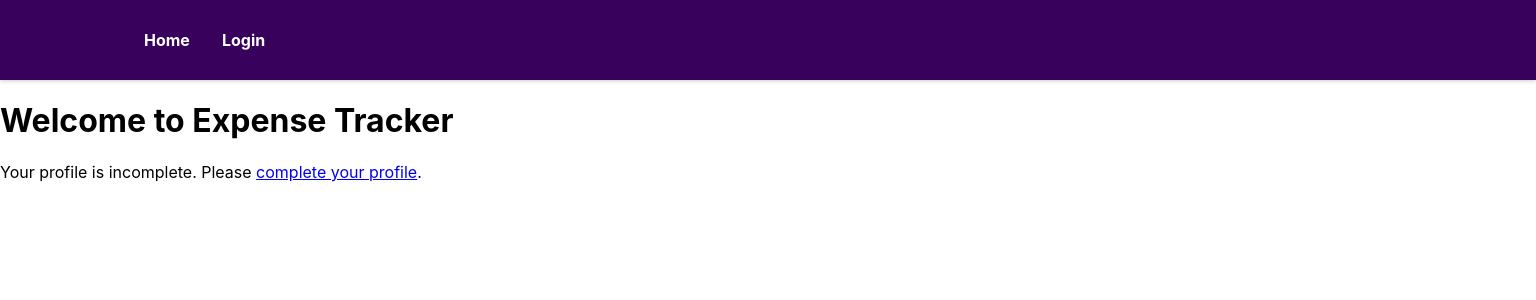
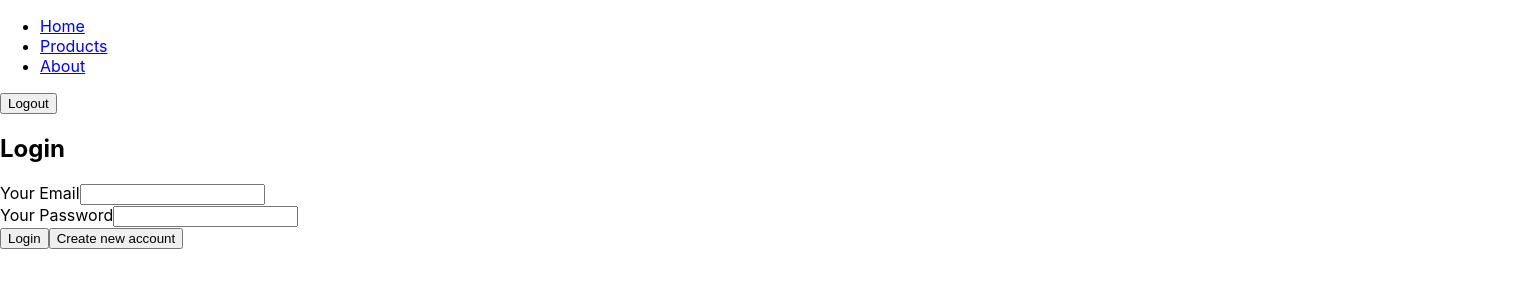
Before and after one commit to Sowmiya04Balachandran/Expense-Tracker, a React (Create React App) app: page / in a window 1280 px wide. Shown: the top 300 px of the page, 1536 px wide, since content can reach past the window. Built offline with nearby package versions, Linux system fonts and the light colour scheme.

Commit message:
updateprofile

```diff
--- a/src/App.js
+++ b/src/App.js
@@ -1,23 +1,46 @@
-import { BrowserRouter as Router, Route, Routes } from 'react-router-dom';
-import LoginForm from './Login/Login'; // Make sure this import is correct
+// import { BrowserRouter as Router, Route, Routes } from 'react-router-dom';
+// import LoginForm from './Login/Login'; // Make sure this import is correct
+// import Home from './Home/Home';
+// import MainNavigation from './MainNavigation';
+// import Profile from './Profile/Profile';
+// import AuthContextProvider from './store/AuthContextProvider';
+
+// function App() {
+//   return (
+//     <AuthContextProvider>
+//     <Router>
+//       <MainNavigation />
+
+//       <Routes>
+//         <Route path="/" element={<Home />} />
+//         <Route path="/Login" element={<LoginForm />} />
+//         <Route path="/profile" element={<Profile />} />
+//       </Routes>
+
+//     </Router>
+//     </AuthContextProvider>
+//   );
+// }
+
+// export default App;
+
+import './App.css';
+import { Route, BrowserRouter as Router, Routes } from 'react-router-dom'; // Use BrowserRouter as Router
 import Home from './Home/Home';
-import MainNavigation from './MainNavigation';
+import AuthContextProvider from './store/AuthContextProvider.js';
+import UpdateProfile from './UpdateDetail/UpdateDetail';
 import Profile from './Profile/Profile';
-import AuthContextProvider from './store/AuthContextProvider';
 
 function App() {
   return (
     <AuthContextProvider>
-    <Router>
-      <MainNavigation />
-
-      <Routes>
-        <Route path="/" element={<Home />} />
-        <Route path="/Login" element={<LoginForm />} />
-        <Route path="/profile" element={<Profile />} />
-      </Routes>
-
-    </Router>
+      <Router>
+        <Routes> {/* Use Routes to define your routes */}
+          <Route path="/" element={<Home />} />
+          <Route path="/updateprofile" element={<UpdateProfile />} />
+          <Route path="/completeprofile" element={<Profile />} />
+        </Routes>
+      </Router>
     </AuthContextProvider>
   );
 }
--- a/src/Home/Home.js
+++ b/src/Home/Home.js
@@ -1,19 +1,35 @@
-import React, { useState } from 'react';
-import { Link } from 'react-router-dom';
+// // src/utils/api.js
+// import firebase from 'firebase/app';
+// import 'firebase/firestore';
 
+// export async function fetchUserProfile(userId) {
+//   try {
+//     const userProfileRef = firebase.firestore().collection('userProfiles').doc(userId);
+//     const userProfileSnapshot = await userProfileRef.get();
+
+//     if (userProfileSnapshot.exists) {
+//       return userProfileSnapshot.data();
+//     }
+
+//     return null; // User profile not found
+//   } catch (error) {
+//     console.error('Error fetching user profile:', error);
+//     throw error;
+//   }
+// }
+import React from 'react'
+import MainNavigation from '../MainNavigation';
+import Login from '../Login/Login';
 const Home = () => {
-  const [isProfileIncomplete, setIsProfileIncomplete] = useState(true); // Set to true if the profile is incomplete
+    return (
+        <div>
+            <MainNavigation />
+            <Login />
+        </div>
 
-  return (
-    <div>
-      <h1>Welcome to Expense Tracker</h1>
-      {isProfileIncomplete ? (
-        <p>Your profile is incomplete. Please <Link to="/profile">complete your profile</Link>.</p>
-      ) : (
-        <p>Welcome to Expense Tracker! Your profile is complete.</p>
-      )}
-    </div>
-  );
-};
 
-export default Home;
+
+    )
+}
+
+export default Home
--- a/src/Login/Login.js
+++ b/src/Login/Login.js
@@ -145,35 +145,33 @@
 // export default Login;
 
 import React, { useState, useRef, useContext } from 'react';
-import classes from './Login.module.css';
-import AuthContext from '../store/AuthContext';
+import AuthContext from '../store/AuthContext.js';
 import { useNavigate } from 'react-router-dom';
 
-// Import or define the eye icon URL
-const eyeIconUrl = 'https://tse3.mm.bing.net/th?id=OIP.32AFxKPGbh-H_qiUQDPMfwHaHa&pid=Api&P=0&h=220';
-
 const Login = () => {
-  const navigate = useNavigate();
   const [isLogin, setIsLogin] = useState(true);
   const [isLoading, setIsLoading] = useState(false);
-  const [showPassword, setShowPassword] = useState(false);
   const authCtx = useContext(AuthContext);
   const emailInputRef = useRef();
   const passwordInputRef = useRef();
+  const confirmPasswordInputRef = useRef();
+  const navigate = useNavigate();
 
   const submitHandler = (event) => {
     event.preventDefault();
+
     const enteredEmail = emailInputRef.current.value;
     const enteredPassword = passwordInputRef.current.value;
 
     localStorage.setItem('email', enteredEmail);
     setIsLoading(true);
+
     let url;
 
     if (isLogin) {
-      url = 'https://identitytoolkit.googleapis.com/v1/accounts:signInWithPassword?key=AIzaSyCgl1Kkkaw7_gJny8ISnqxhFean3l_05B8';
+      url = 'https://identitytoolkit.googleapis.com/v1/accounts:signInWithPassword?key=AIzaSyCgl1Kkkaw7_gJny8ISnqxhFean3l_05B8'; // Replace with your API key
     } else {
-      url = 'https://identitytoolkit.googleapis.com/v1/accounts:signUp?key=AIzaSyCgl1Kkkaw7_gJny8ISnqxhFean3l_05B8';
+      url = 'https://identitytoolkit.googleapis.com/v1/accounts:signUp?key=AIzaSyCgl1Kkkaw7_gJny8ISnqxhFean3l_05B8'; // Replace with your API key
     }
 
     fetch(url, {
@@ -189,16 +187,18 @@ const Login = () => {
     })
       .then((res) => {
         setIsLoading(false);
+
         if (res.ok) {
-          navigate('/');
           return res.json();
         } else {
           if (!res.ok) {
             return res.json().then((data) => {
-              let errorMessage = 'Authentication unsuccessful';
+              let errorMessage = "Authentication unsuccessful";
+
               if (data && data.error && data.error.message) {
                 errorMessage = data.error.message;
               }
+
               throw new Error(errorMessage);
             });
           }
@@ -206,6 +206,7 @@ const Login = () => {
       })
       .then((data) => {
         authCtx.login(data.idToken);
+        navigate('/updateprofile'); // Redirect to UpdateProfile
       })
       .catch((err) => {
         alert(err.message);
@@ -216,52 +217,33 @@ const Login = () => {
     setIsLogin((prevState) => !prevState);
   };
 
-  const togglePasswordVisibility = () => {
-    setShowPassword((prevState) => !prevState);
-  };
-
   return (
     <div>
-      <section className={classes.auth}>
+      <section className="auth">
         <h1>{isLogin ? 'Login' : 'Sign Up'}</h1>
         <form onSubmit={submitHandler}>
-          <div className={classes.control}>
+          <div className="control">
             <label htmlFor="email">Your Email</label>
             <input type="email" id="email" required ref={emailInputRef} />
           </div>
-          <div className={classes.control}>
+          <div className="control">
             <label htmlFor="password">Your Password</label>
-            <div className={classes.passwordInput}>
-              <input
-                type={showPassword ? 'text' : 'password'}
-                id="password"
-                required
-                ref={passwordInputRef}
-              />
-              <button
-                type="button"
-                className={classes.togglePassword}
-                onClick={togglePasswordVisibility}
-              >
-                <img
-                  src={eyeIconUrl}
-                  alt={showPassword ? 'Hide Password' : 'Show Password'}
-                  className={classes.eyeIcon}
-                />
-              </button>
+            <input type="password" id="password" required ref={passwordInputRef} />
+          </div>
+          {!isLogin && (
+            <div className="control">
+              <label htmlFor="confirmPassword">Confirm Password</label>
+              <input type="password" id="confirmPassword" required ref={confirmPasswordInputRef} />
             </div>
-          </div>
-          <div className={classes.actions}>
-            {!isLoading && (
-              <button type="submit">{isLogin ? 'Login' : 'Sign up'}</button>
-            )}
-            <div>Forgot Password</div>
+          )}
+          <div className="actions">
+            {!isLoading && <button type="submit">{isLogin ? 'Login' : 'Sign up'}</button>}
             <button
               type="button"
-              className={classes.toggle}
+              className="toggle"
               onClick={switchAuthModeHandler}
             >
-              {isLogin ? 'Create new account' : 'Login with an existing account'}
+              {isLogin ? 'Create new account' : 'Login with existing account'}
             </button>
           </div>
         </form>
--- a/src/MainNavigation.js
+++ b/src/MainNavigation.js
@@ -1,18 +1,34 @@
-import { NavLink } from "react-router-dom";
-import classes from './MainNavigation.module.css';
+import React, { useContext } from 'react';
+import { Link, useNavigate } from 'react-router-dom';
+import AuthContext from './store/AuthContext';
 
-const MainNavigation=()=>{
-    return(
-        <header className={classes.header}>
+const MainNavigation = () => {
+  const navigate = useNavigate();
+  const authCtx = useContext(AuthContext);
+
+  const logoutHandler = () => {
+    authCtx.logout();
+    navigate('/');
+  };
+
+  return (
+    <header>
+      <nav>
         <ul>
           <li>
-                    <NavLink to='/'>Home</NavLink>
+            <Link to="/">Home</Link>
           </li>
           <li>
-                    <NavLink to='/Login'>Login</NavLink>
+            <Link to="/products">Products</Link>
+          </li>
+          <li>
+            <Link to="/about">About</Link>
           </li>
         </ul>
+      </nav>
+      <button onClick={logoutHandler}>Logout</button>
     </header>
-    )
-}
+  );
+};
+
 export default MainNavigation;
--- a/src/Profile/Profile.js
+++ b/src/Profile/Profile.js
@@ -1,10 +1,83 @@
-import React, { useContext, useRef } from 'react';
+// import React, { useContext, useRef } from 'react';
+// import AuthContext from '../store/AuthContext';
+// import './Profile.css';
+
+// const Profile = () => {
+//     const authCtx = useContext(AuthContext);
+//     const nameInputRef = useRef();
+//     const imageInputRef = useRef();
+
+//     const submitHandler = async (event) => {
+//         event.preventDefault();
+//         const enteredName = nameInputRef.current.value;
+//         const photoUrl = URL.createObjectURL(imageInputRef.current.files[0]);
+
+//         if (!photoUrl) {
+//             alert("Please upload a photo.");
+//             return;
+//         }
+
+//         const toke = authCtx.token;
+
+//         try {
+            // const response = await fetch('https://identitytoolkit.googleapis.com/v1/accounts:update?key=AIzaSyCgl1Kkkaw7_gJny8ISnqxhFean3l_05B8', {
+            //     method: 'POST',
+            //     body: JSON.stringify({
+            //         idToken: toke,
+            //         displayName: enteredName,
+            //         photoUrl: photoUrl,
+            //         deleteAttribute: ["DISPLAY_NAME"],
+            //         returnSecureToken: true
+            //     }),
+            //     headers: {
+            //         'Content-Type': 'application/json',
+            //     },
+            // });
+
+            // if (response.ok) {
+            //     alert("Profile updated successfully");
+            // } else {
+            //     console.log(response);
+            //     alert("Profile update failed");
+            // }
+//         } catch (error) {
+//             console.error("An error occurred:", error);
+//         }
+//     };
+
+//     return (
+//       <form onSubmit={submitHandler} className="profile-form"> {/* Apply the CSS class to the form */}
+//       <div className="mb-3">
+//           <label htmlFor="name" className="form-label">Name</label> {/* Apply the CSS class to the label */}
+//           <input type="text" id="name" className="form-control" placeholder="Name" ref={nameInputRef} /> {/* Apply the CSS class to the input */}
+//       </div>
+
+//       <div className="mb-3">
+//           <label htmlFor="photo" className="form-label">Update your photo</label> {/* Apply the CSS class to the label */}
+//           <input type="file" id="photo" className="form-control" ref={imageInputRef} /> {/* Apply the CSS class to the input */}
+//       </div>
+
+//       <button type="submit" className="btn-primary">Update details</button> {/* Apply the CSS class to the button */}
+//   </form>
+//     );
+// };
+
+// export default Profile;
+
+
+import React, { useRef, useContext, useState, useEffect } from 'react';
+//import { Button, Form } from 'react-bootstrap';
 import AuthContext from '../store/AuthContext';
 
-const CompleteProfile = () => {
+const Profile = () => {
   const authCtx = useContext(AuthContext);
   const nameInputRef = useRef();
   const imageInputRef = useRef();
+
+  const [userData, setUserData] = useState({
+    displayName: '',
+    photoUrl: ''
+  });
 
   const submitHandler = async (event) => {
     event.preventDefault();
@@ -12,53 +85,129 @@ const CompleteProfile = () => {
     const photoUrl = URL.createObjectURL(imageInputRef.current.files[0]);
 
     if (!photoUrl) {
-            alert("Please upload a photo.");
+      console.log("Upload an image");
       return;
     }
 
-        const toke = authCtx.token;
+    const token = authCtx.token;
 
     try {
       const response = await fetch('https://identitytoolkit.googleapis.com/v1/accounts:update?key=AIzaSyCgl1Kkkaw7_gJny8ISnqxhFean3l_05B8', {
         method: 'POST',
         body: JSON.stringify({
-                    idToken: toke,
+          idToken: token,
           displayName: enteredName,
           photoUrl: photoUrl,
           deleteAttribute: ["DISPLAY_NAME"],
           returnSecureToken: true
         }),
         headers: {
-                    'Content-Type': 'application/json',
-                },
+          'Content-Type': 'application/json'
+        }
       });
 
       if (response.ok) {
         alert("Profile updated successfully");
       } else {
-                console.log(response);
+        const responseData = await response.json();
+        console.log(response.status); // Should print 400
+        console.log(responseData.error.message); // Specific error message from Firebase
         alert("Profile update failed");
       }
     } catch (error) {
       console.error("An error occurred:", error);
     }
+
   };
 
+  const verifyEmailHandler = async () => {
+    try {
+      const response = await fetch('https://identitytoolkit.googleapis.com/v1/accounts:sendOobCode?key=AIzaSyCgl1Kkkaw7_gJny8ISnqxhFean3l_05B8', {
+        method: 'POST',
+        body: JSON.stringify({
+          requestType: 'VERIFY_EMAIL',
+          idToken: authCtx.token
+        }),
+        headers: {
+          'Content-Type': 'application/json',
+          'X-Firebase-Locale': 'en' // Set the language to English
+        }
+      });
+
+      if (!response.ok) {
+        throw new Error('Request failed');
+      }
+
+      const data = await response.json();
+      console.log(data);
+      return data;
+    } catch (error) {
+      console.log(error);
+      throw error;
+    }
+  };
+
+  useEffect(() => {
+    fetch('https://identitytoolkit.googleapis.com/v1/accounts:lookup?key=AIzaSyCgl1Kkkaw7_gJny8ISnqxhFean3l_05B8', {
+      method: 'POST',
+      body: JSON.stringify({
+        idToken: authCtx.token
+      }),
+      headers: {
+        'Content-Type': 'application/json'
+      }
+    })
+      .then((response) => {
+        if (response.ok) {
+          console.log(response);
+          return response.json();
+        }
+        throw new Error("Failed to fetch user data");
+      })
+      .then((data) => {
+        const user = data.users[0];
+        if (user) {
+          setUserData({
+            displayName: user.displayName || '',
+            photoUrl: user.photoUrl || ''
+          });
+        }
+      })
+      .catch(err => {
+        console.log(err);
+      });
+  }, [authCtx.token]);
+
   return (
-        <form onSubmit={submitHandler}>
-            <div className="mb-3">
+    <div>
+    <form onSubmit={submitHandler} className="profile-form">
+      <div controlId="name">
         <label htmlFor="name">Name</label>
-                <input type="text" id="name" placeholder="Name" ref={nameInputRef} />
+        <input
+          type="text"
+          placeholder="Name"
+          ref={nameInputRef}
+          defaultValue={userData.displayName || ''}
+        />
       </div>
 
-            <div className="mb-3">
+      <div>
         <label htmlFor="photo">Update your photo</label>
-                <input type="file" id="photo" ref={imageInputRef} />
+        <input type="file" ref={imageInputRef} />
+        {userData.photoUrl ? (
+          <img src={userData.photoUrl} alt="Profile" />
+        ) : (
+          <p>No profile picture available</p>
+        )}
       </div>
 
       <button type="submit">Update details</button>
     </form>
+
+    <button onClick={verifyEmailHandler}>Verify email</button>
+  </div>
+
   );
 };
 
-export default CompleteProfile;
+export default Profile;
--- /dev/null
+++ b/src/UpdateDetail/UpdateDetail.js
@@ -0,0 +1,22 @@
+import React from 'react';
+import { Link } from 'react-router-dom';
+
+const Home = () => {
+  return (
+    <div>
+      <header>
+        <nav>
+          <ul>
+            <li>
+              <Link to="/completeprofile">Complete Your Profile</Link>
+            </li>
+          </ul>
+        </nav>
+      </header>
+      <h1>Welcome to the Expense Tracker</h1>
+      {/* Add your home content here */}
+    </div>
+  );
+};
+
+export default Home;
--- a/src/store/AuthContext.js
+++ b/src/store/AuthContext.js
@@ -2,8 +2,9 @@ import { createContext } from "react";
 
 const AuthContext = createContext({
     token: null,
+
     isLoggedIn: false,
-    login: (token) => {},
+    login: (token,userId) => {},
     logout: () => {},
 });
 
--- a/src/store/AuthContextProvider.js
+++ b/src/store/AuthContextProvider.js
@@ -1,36 +1,27 @@
+import AuthContext from "./AuthContext.js";
 import React, { useState } from "react";
-import AuthContext from "./AuthContext.js";
 
-const AuthContextProvider = (props) => {
-    const [token, setToken] = useState(null);
-    const userIsLoggedIn = !!token;
 
-    const loginHandler = (token) => {
-        if (typeof token === 'string' && token.trim() !== '') {
-            setToken(token);
-            console.log("Token set successfully:", token);
-        } else {
-            console.error("Token is empty or not a valid string");
-        }
+const AuthContextProvider=(props)=>{
+    const[token,setToken]=useState(null);
+    const userIsLoggedIn=!!token;
+    const loginHandler=(token)=>{
+        setToken(token);
+    }
+    const logoutHandler=()=>{
+        setToken(null);
+    }
+    const contextValue={
+        token:token,
+        isLoggedIn:userIsLoggedIn,
+        login:loginHandler,
+        logout:logoutHandler,
     }
 
-
-    const logoutHandler = () => {
-        setToken(null);
-    }
-
-    const contextValue = {
-        token: token,
-        isLoggedIn: userIsLoggedIn,
-        login: loginHandler,
-        logout: logoutHandler,
-    }
-
-    return (
+    return(
         <AuthContext.Provider value={contextValue}>
             {props.children}
         </AuthContext.Provider>
     )
 }
-
-export default AuthContextProvider;
+export default AuthContextProvider
```
Also changed, not shown: package.json (+6 -3 lines), src/firebaseConfig.js (added, +21 -0 lines). Lines whose indentation alone changed are shown as unchanged.
